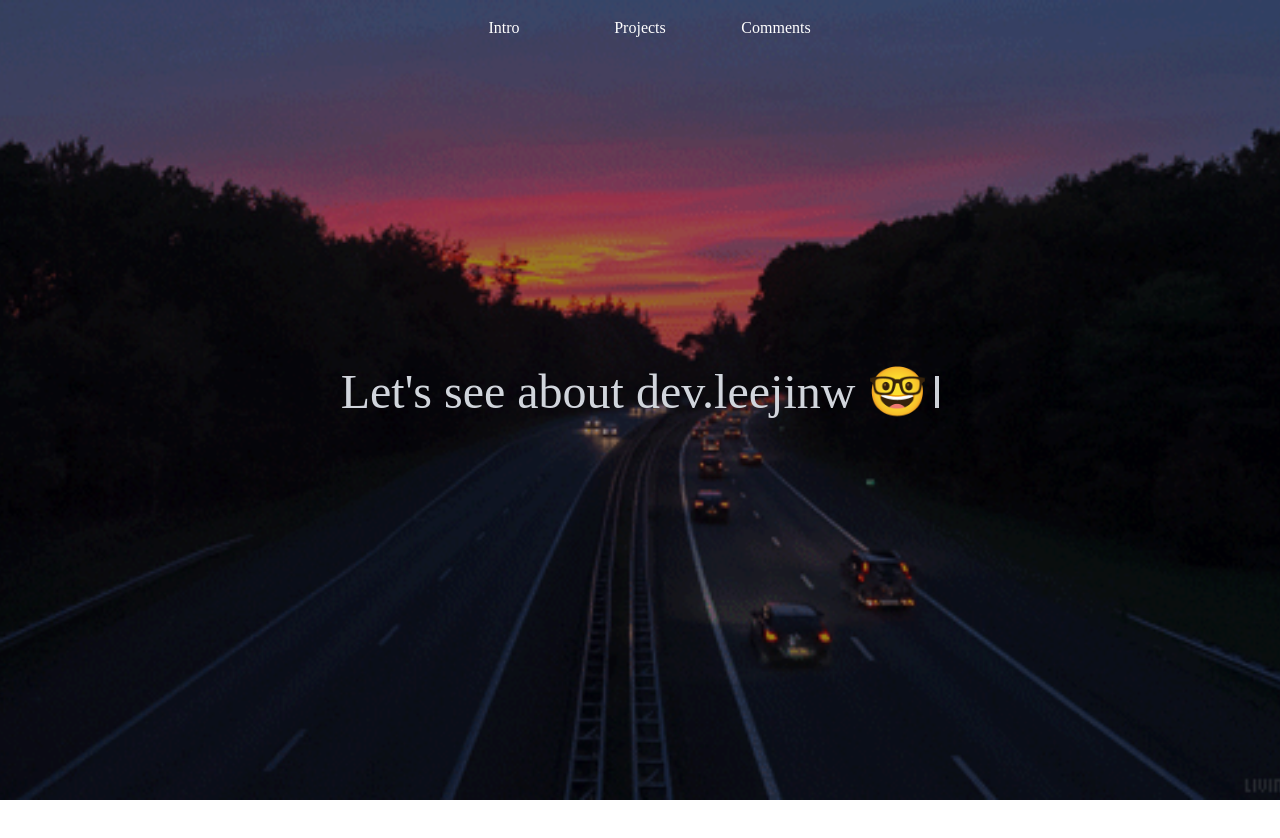
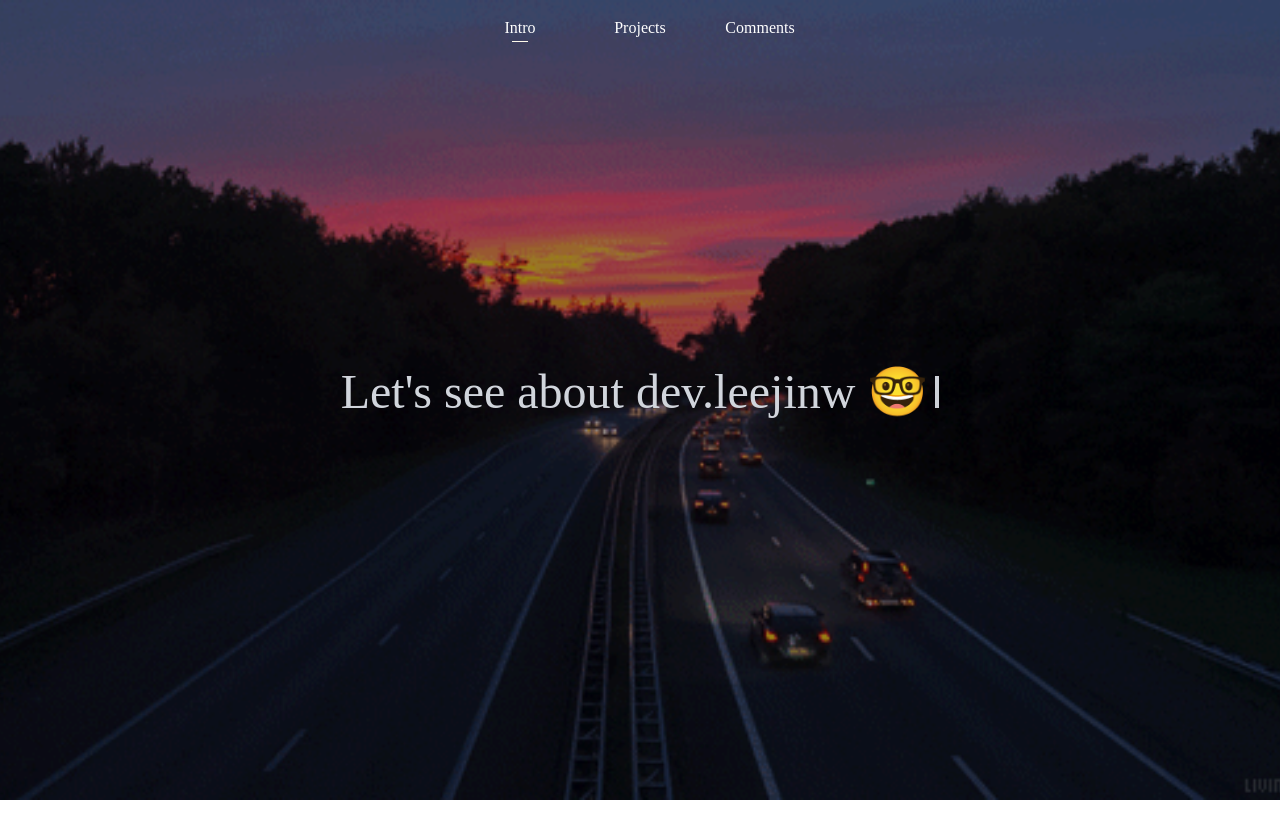
Before and after one commit to dlwlsdn201/dev.leejinw-portfolio-2025--react19, a React (Vite) app: page / in a window 1280 px wide. Shown: the top 838 px of the page. Built offline with nearby package versions, Linux system fonts and the light colour scheme.

Commit message:
:sparkles: #2 Header > `Nav menu` 요소에 대한 스타일 효과 추가 (hover effect) + 현재 라우트 페이지 ID 값 관리 store 신규 생성

```diff
--- a/src/shared/hooks/useFullPageScroll.ts
+++ b/src/shared/hooks/useFullPageScroll.ts
@@ -22,7 +22,6 @@ export const useFullPageScroll = <SectionId extends number>({
 
     const handleScroll = (event: WheelEvent) => {
       if (isThrottled) return; // 이벤트 연속 실행 방지
-      console.log('isThrottled:', isThrottled);
       isThrottled = true;
       setTimeout(() => (isThrottled = false), 100); // 0.5초 동안 이벤트 중복 실행 방지
 
--- a/src/shared/ui/common/Header.tsx
+++ b/src/shared/ui/common/Header.tsx
@@ -1,21 +1,45 @@
 import { PADDING_CONFIG } from '@/app/config/style';
+import { useGlobalStore } from '@/store';
 import { routes } from '@app/routes/routes';
+import { useState, useEffect } from 'react';
 import { NavLink } from 'react-router-dom';
 
 export const SharedHeader = () => {
+  const [isSticky, setIsSticky] = useState(false);
+
+  const { currentPageId } = useGlobalStore();
+
+  /* stick mode 갑지 */
+  useEffect(() => {
+    const handleScroll = () => {
+      const isStickyMode = window.scrollY > 0;
+      setIsSticky(isStickyMode);
+    };
+
+    window.addEventListener('scroll', handleScroll);
+    return () => window.removeEventListener('scroll', handleScroll);
+  }, []);
+
   return (
     <div
-      className={`sticky top-0 w-full z-[1] h-[3.25rem] ${PADDING_CONFIG.py_sm}`}
+      className={`sticky top-0 w-full z-[1] h-[3.25rem] ${PADDING_CONFIG.py_sm} ${
+        isSticky ? 'bg-black/30 backdrop-blur-sm' : 'bg-transparent'
+      } transition-colors duration-500 linear`}
     >
       <nav className={`w-full flex z-50 justify-center decoration gap-10`}>
         {routes.map(({ path, label }) => (
+          <div className="flex flex-col items-center" key={path}>
             <NavLink
               to={path}
               key={path}
-            className="text-white hover:bg-blue-300 rounded w-[6rem] "
+              className="text-white hover:bg-transparent hover:text-blue-400 hover:text-lg transition-all duration-300 linear rounded w-[5rem] "
             >
               {label}
             </NavLink>
+            {label === currentPageId && (
+              <div className={`w-[20%]  border-b-1 border-amber-50`} />
+            )}
+          </div>
         ))}
       </nav>
     </div>
--- a/src/store/index.ts
+++ b/src/store/index.ts
@@ -1 +1,2 @@
 export { useThemeStore } from './useThemeStore';
+export { useGlobalStore } from './useGlobalStore';
--- /dev/null
+++ b/src/store/useGlobalStore.ts
@@ -0,0 +1,13 @@
+import { create } from 'zustand';
+// import { persist } from 'zustand/middleware';
+
+interface GlobalState {
+  currentPageId: 'Intro' | 'Projects' | 'Comments';
+  changeCurrentPageId: (arg: 'Intro' | 'Projects' | 'Comments') => void;
+}
+
+export const useGlobalStore = create<GlobalState>((set) => ({
+  currentPageId: 'Intro',
+  changeCurrentPageId: (id: GlobalState['currentPageId']) =>
+    set(() => ({ currentPageId: id })),
+}));
```
Lines whose indentation alone changed are shown as unchanged.
